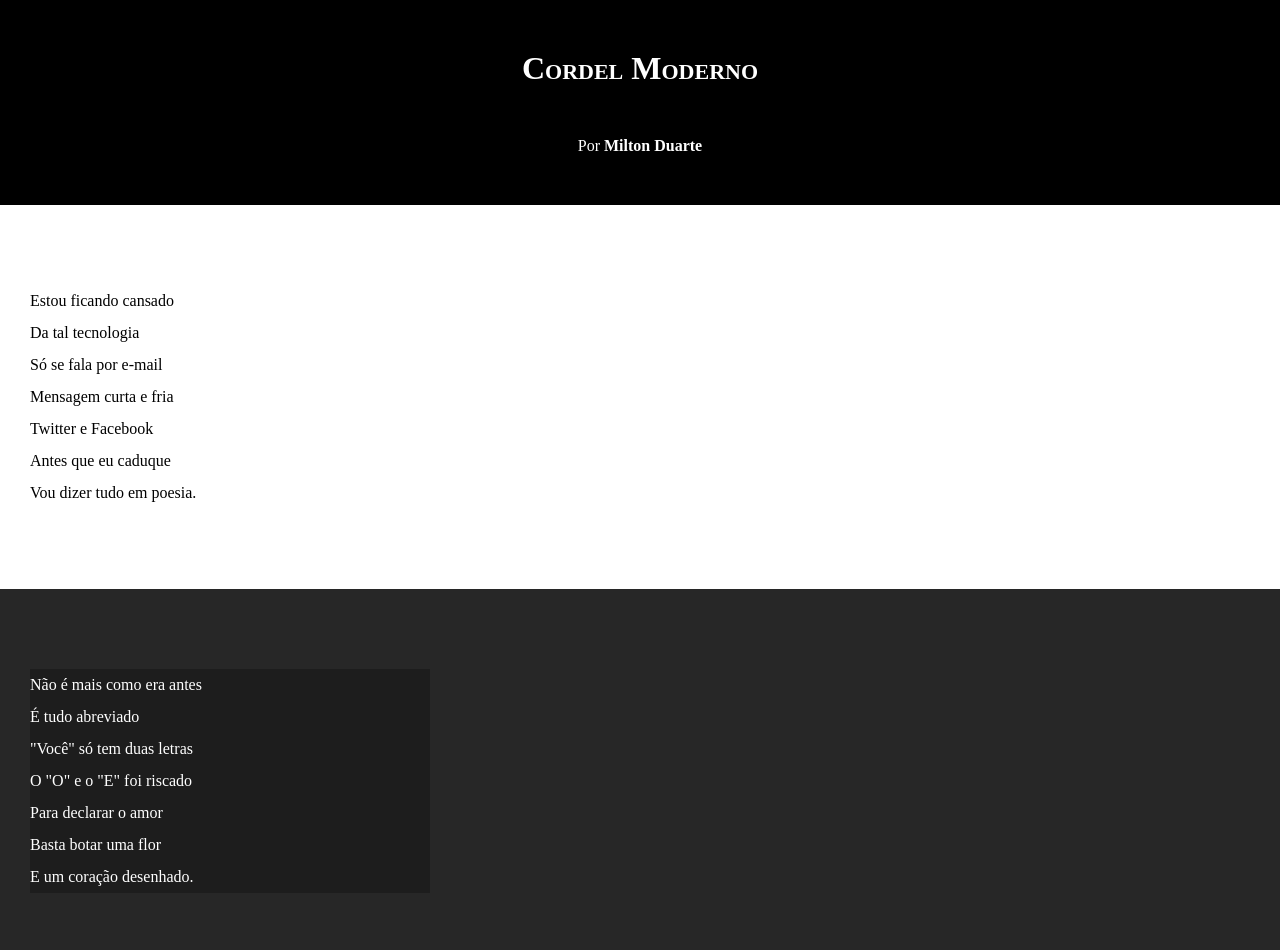
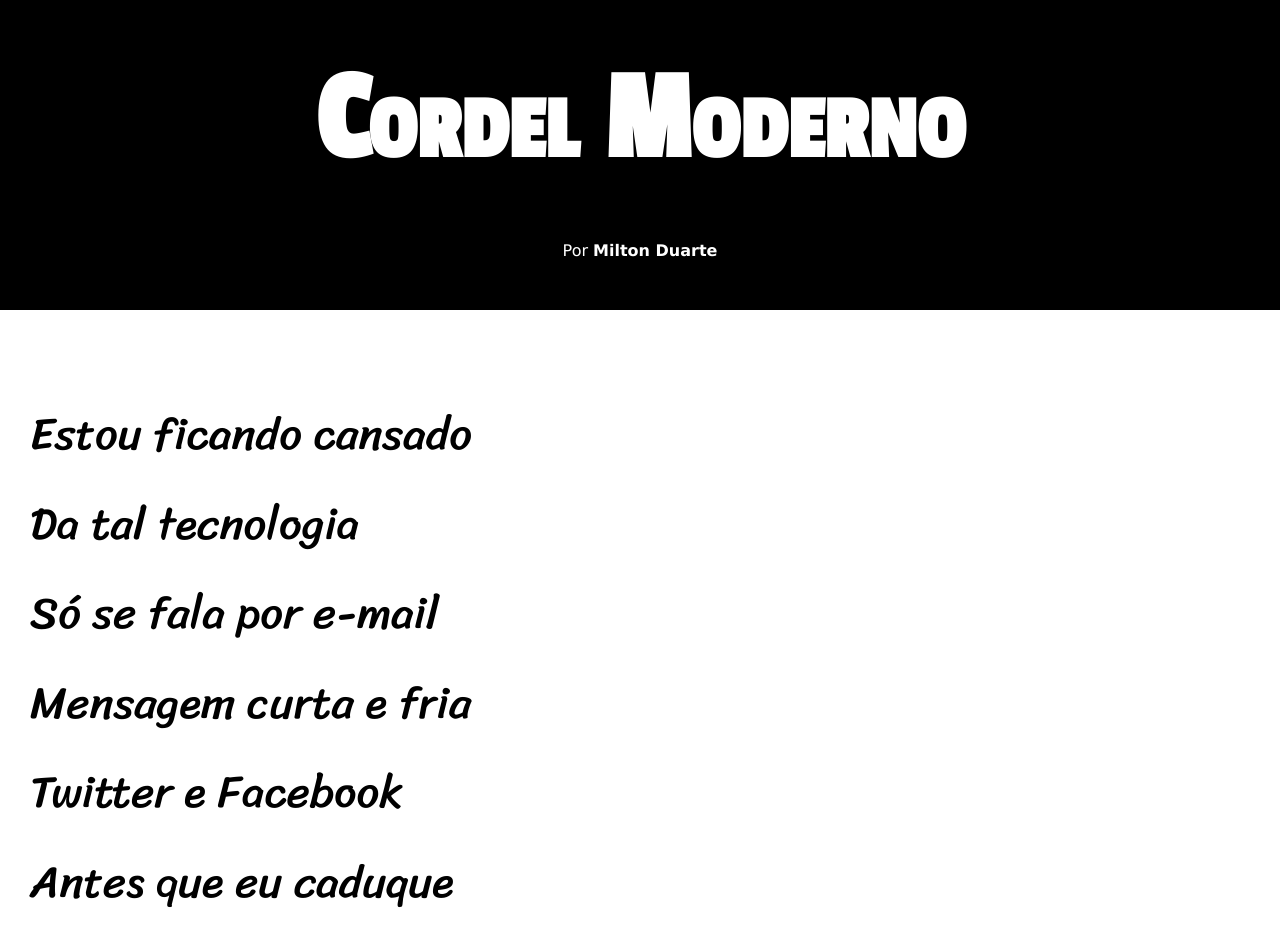
Before and after one commit to ygoralvesaraujo/html-css, a plain HTML site: page desafios/d012/index.html in a window 1280 px wide. Shown: the top 950 px of the page. Drawn offline with Linux system fonts and the light colour scheme.

Commit message:
atualizacao de estilos d012

```diff
--- a/desafios/d012/estilo/style.css
+++ b/desafios/d012/estilo/style.css
@@ -1,4 +1,12 @@
 @charset "UTF-8";
+@import url('https://fonts.googleapis.com/css2?family=Sriracha&display=swap');
+@import url('https://fonts.googleapis.com/css2?family=Passion+One&display=swap');
+
+:root {
+    --fonte1: Verdana, Geneva, Tahoma, sans-serif;
+    --fonte2: "Passion One", sans-serif;
+    --fonte3: "Sriracha", cursive;
+}
 
 * {
     margin: 0px;
@@ -8,6 +16,7 @@
 html, body {
     min-height: 100vh;
     background-color: darkgreen;
+    font-family: var(--fonte1);
 }
 
 header {
@@ -19,6 +28,8 @@ header {
 header > h1 {
     padding: 50px;
     font-variant: small-caps;
+    font-family: var(--fonte2);
+    font-size: 10vw;
 }
 
 header > p {
@@ -39,6 +50,8 @@ section {
     padding: 10vh 0vh;
     line-height: 2em;
     padding-left: 30px;
+    font-family: var(--fonte3);
+    font-size: 3.5vw;
 }
 
 section.normal {
@@ -52,7 +65,8 @@ section.imagem{
 }
 
 section.imagem > p {
-    width: 400px;
+    display: inline-block;
+    padding: 5px;
     background-color: rgba(0, 0, 0, 0.253);
 }
 
```
